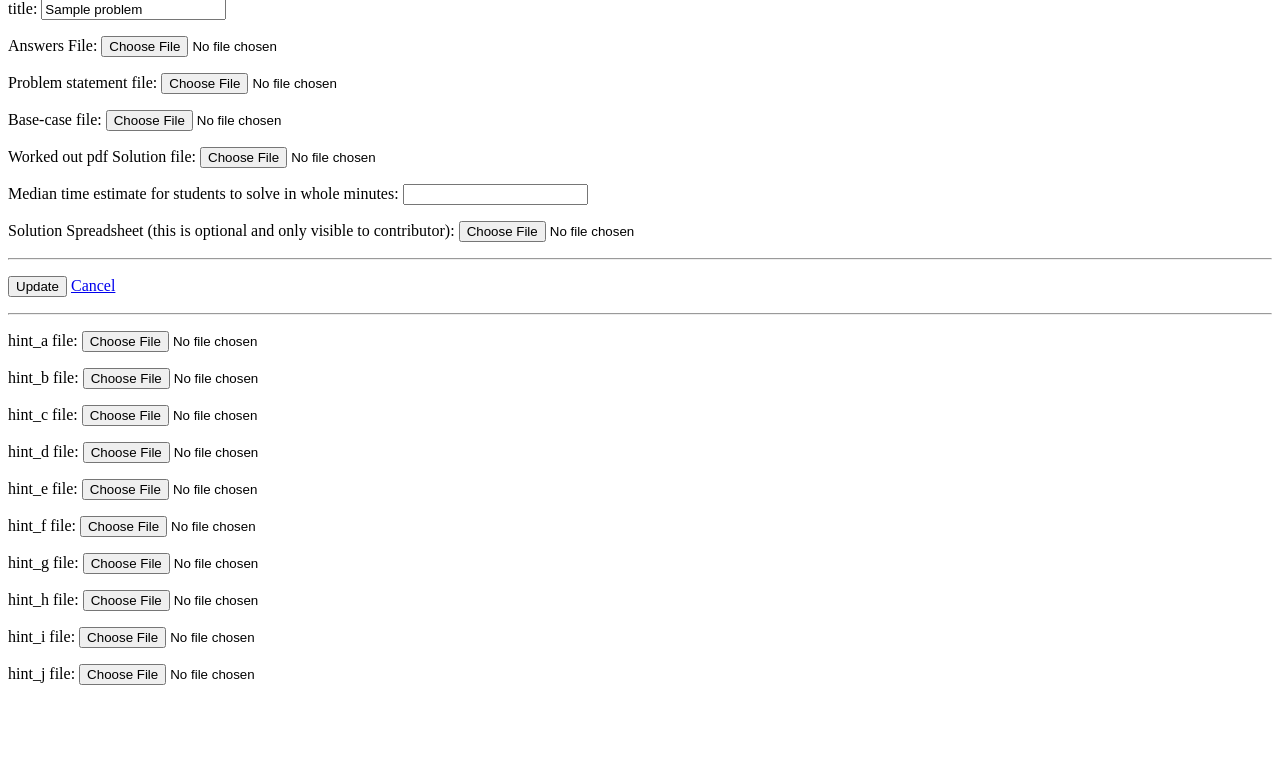
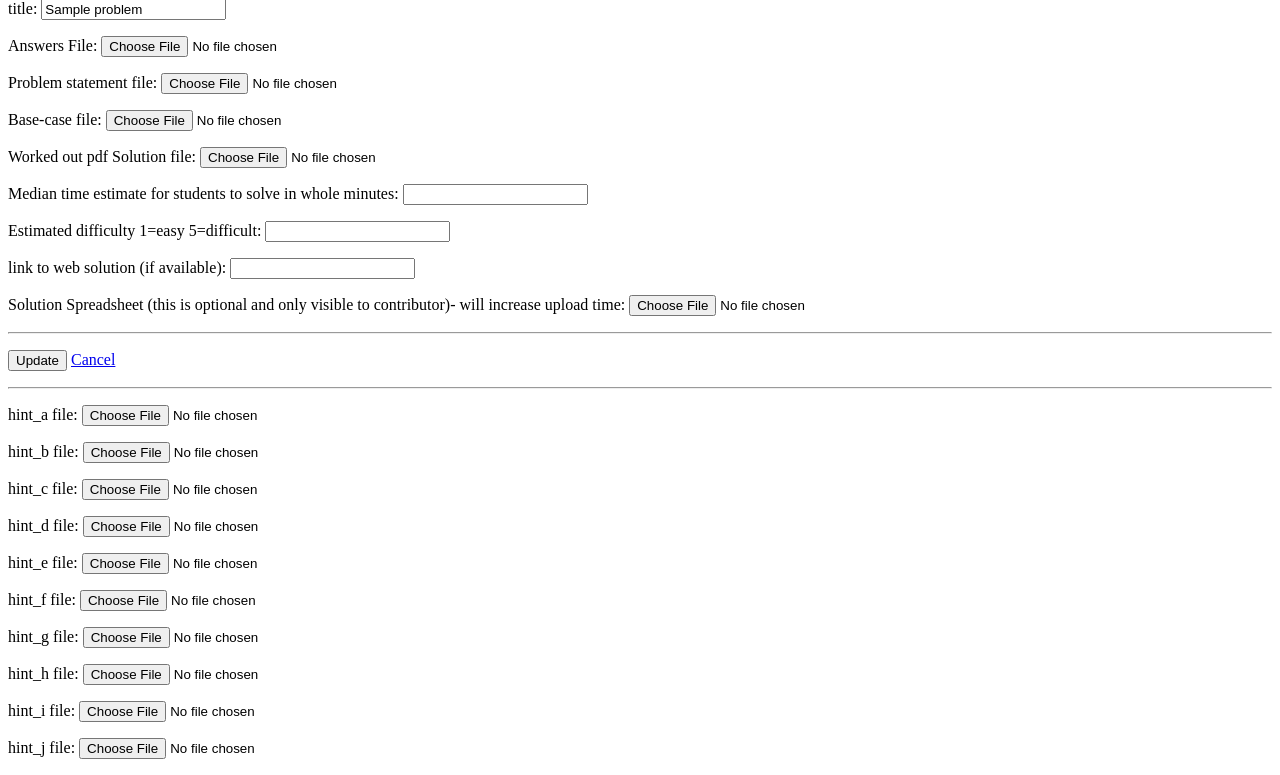
Before and after one commit to gwagnerj/QRP, a PHP site: page /editpblm.php?problem_id=1 in a window 1280 px wide. Shown: the part 182-957 px from the top of the page. Before the commit the page ends 867 px from the top, so only its background shows below. Run offline with PHP 8.4, Linux system fonts and the light colour scheme; the visitor is signed in with stand-in values (Sample User, id 1); tables that the repository leaves empty hold one stand-in row (values such as "Sample post"); a stand-in replaces the project's code that opens the database connection; some libraries are stand-ins or nearby versions.

Commit message:
added more fiels to collect spec ref difficulty info

```diff
--- a/Simple CRUD SQL.sql
+++ b/Simple CRUD SQL.sql
@@ -142,7 +142,7 @@ INSERT INTO School (s_name) VALUES('Trine University'); */
    eff_inst_4 int,
    eff_inst_5 int,
    link_to_web_full VARCHAR(128),
-
+    specif_ref VARCHAR(128),
    CONSTRAINT FOREIGN KEY (users_id) REFERENCES Users (users_id)
 		ON DELETE CASCADE ON UPDATE CASCADE
 ) ENGINE=InnoDB CHARACTER SET = utf8;
--- a/editpblm.php
+++ b/editpblm.php
@@ -188,6 +188,23 @@ if (isset($_POST['time_est'])){
 				':timeest' => $_POST['time_est'],
 				':pblm_num' => $_POST['problem_id']));
 }
+
+// put the time estimate into the database
+if (isset($_POST['diff_est'])){
+		$sql = "UPDATE Problem SET diff_contrib = :diffest WHERE problem_id = :pblm_num";
+		$stmt = $pdo->prepare($sql);
+		$stmt->execute(array(
+				':diffest' => $_POST['diff_est'],
+				':pblm_num' => $_POST['problem_id']));
+}
+if (isset($_POST['web_ref'])){
+		$sql = "UPDATE Problem SET link_to_web_full = :webref WHERE problem_id = :pblm_num";
+		$stmt = $pdo->prepare($sql);
+		$stmt->execute(array(
+				':webref' => $_POST['web_ref'],
+				':pblm_num' => $_POST['problem_id']));
+}
+
 		// now get input data
 	if($_FILES['inputdata']['name']) {
 			$filename=explode(".",$_FILES['inputdata']['name']); // divides the file into its name and extension puts it into an array
@@ -779,8 +796,12 @@ $problem_id = $row['problem_id'];
 <p>Worked out pdf Solution file: <input type='file' accept='.pdf' name='solnfile'/></p>
 <p> Median time estimate for students to solve in whole minutes:
 <input type="integer" name="time_est" ></p>
+<p> Estimated difficulty 1=easy 5=difficult:
+<input type="integer" name="diff_est" ></p>
+<p> link to web solution (if available):
+<input type="text" name="web_ref" ></p>
 <p>
-<p>Solution Spreadsheet (this is optional and only visible to contributor): <input type='file' accept='.xlsm' name='solnbook'/></p>
+<p>Solution Spreadsheet (this is optional and only visible to contributor)- will increase upload time: <input type='file' accept='.xlsm' name='solnbook'/></p>
 <p><hr></p>
 <input type="hidden" name="problem_id" value="<?= $problem_id ?>">
 <p><input type="submit" value="Update"/>
```
Also changed, not shown: requestPblmNum.php (+11 -0 lines).
